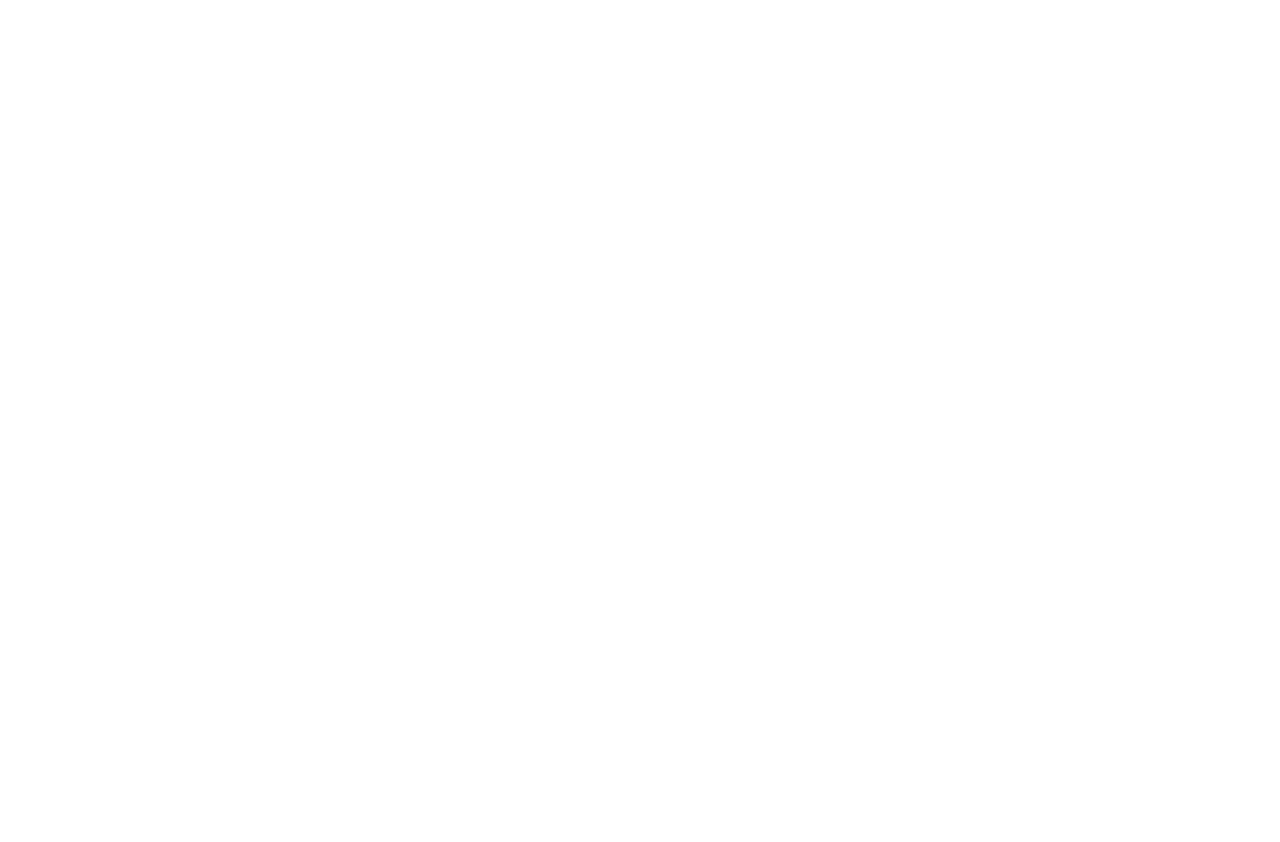
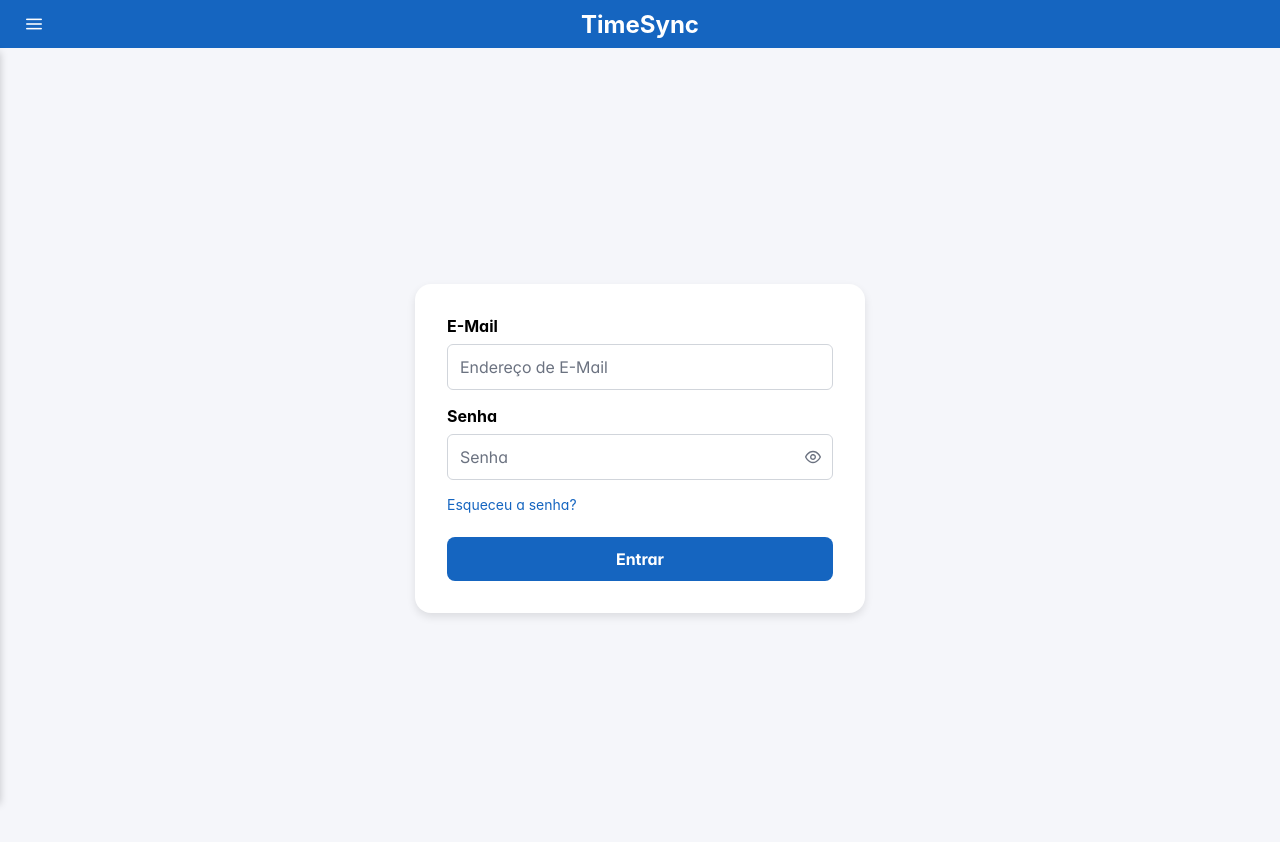
Before and after one commit to viniciusorpontes/time-sync-frontend, a React (Create React App) app: page /login in a window 1280 px wide. Before the commit this address had no page. Shown: the top 842 px of the page. Before the commit the page ends 800 px from the top, so only its background shows below. Built offline with nearby package versions, Linux system fonts and the light colour scheme.

Commit message:
Criando página de Login

```diff
--- a/src/App.tsx
+++ b/src/App.tsx
@@ -1,8 +1,9 @@
 import React from 'react';
 import { BrowserRouter as Router, Route, Routes } from 'react-router-dom';
+import MainLayout from './components/MainLayout';
 import Agendamentos from './pages/Agendamentos';
-import MainLayout from './components/MainLayout';
 import Servicos from './pages/Servicos';
+import Login from './pages/Login';
 
 const App: React.FC = () => {
   return (
@@ -11,6 +12,7 @@
         <Route path="/" element={<MainLayout />}>
           <Route path="agendamentos" element={<Agendamentos />} />
           <Route path="servicos" element={<Servicos />} />
+          <Route path="login" element={<Login />} />
         </Route>
       </Routes>
     </Router>
--- /dev/null
+++ b/src/pages/Login/index.tsx
@@ -0,0 +1,58 @@
+import { useState } from 'react';
+import { InputText } from 'primereact/inputtext';
+import { Password } from 'primereact/password';
+import { Button } from 'primereact/button';
+import './style.css';
+import axiosInstance from '../../api/axiosInstance';
+
+const Login = () => {
+    const [email, setEmail] = useState('');
+    const [senha, setSenha] = useState('');
+
+    const logar = async () => {
+        const request = {email,senha}
+        const response = await axiosInstance.post('/login', request);
+        const responseBody = response.data;
+
+        localStorage.setItem('token', responseBody.token);
+        localStorage.setItem('usuarioId', responseBody.usuario.id)
+    };
+
+    return (
+        <div className="login-container">
+            <div className="login-box">
+
+                <div className="input-group">
+                    <label htmlFor="email">E-Mail</label>
+                    <InputText
+                        id="email"
+                        value={email}
+                        onChange={(e) => setEmail(e.target.value)}
+                        placeholder="Endereço de E-Mail"
+                    />
+                </div>
+
+                <div className="input-group">
+                    <label htmlFor="senha">Senha</label>
+                    <Password
+                        id="senha"
+                        value={senha}
+                        onChange={(e) => setSenha(e.target.value)}
+                        toggleMask
+                        placeholder="Senha"
+                        size={40}
+                        feedback={false}
+                    />
+                </div>
+
+                <div className="options">
+                    <a href="#" className="forgot-password">Esqueceu a senha?</a>
+                </div>
+
+                <Button label="Entrar" onClick={logar} className="login-btn" />
+            </div>
+        </div>
+    );
+};
+
+export default Login;
--- /dev/null
+++ b/src/pages/Login/style.css
@@ -0,0 +1,57 @@
+.login-container {
+    display: flex;
+    justify-content: center;
+    align-items: center;
+    height: 100vh;
+    background-color: #f5f6fa;
+}
+
+.login-box {
+    background-color: #fff;
+    border-radius: 16px;
+    padding: 32px;
+    box-shadow: 0 4px 8px rgba(0, 0, 0, 0.1);
+    max-width: 450px;
+    width: 100%;
+    text-align: center;
+}
+
+.input-group {
+    margin-bottom: 16px;
+    text-align: left;
+}
+
+.input-group label {
+    display: block;
+    font-size: 16px; /* Tamanho aumentado */
+    font-weight: bold; /* Texto em negrito */
+    margin-bottom: 8px;
+}
+
+.input-group input, .input-group .p-password {
+    width: 100%;
+}
+
+.options {
+    display: flex;
+    justify-content: space-between;
+    align-items: center;
+    margin-bottom: 24px;
+}
+
+.forgot-password {
+    color: #1565C0;
+    text-decoration: none;
+    font-size: 14px;
+}
+
+.login-btn {
+    width: 100%;
+    background-color: #1565C0;
+    border: none;
+    padding: 12px 0;
+    font-size: 16px;
+    border-radius: 8px;
+    color: white;
+    cursor: pointer;
+}
```
